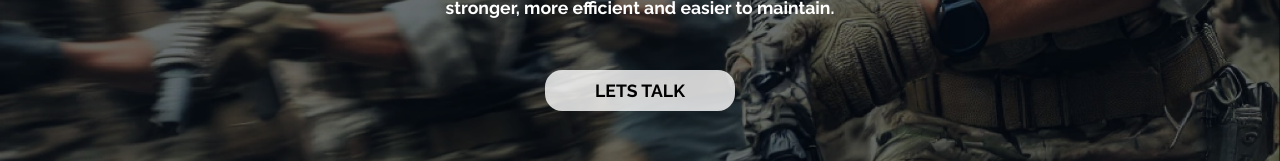
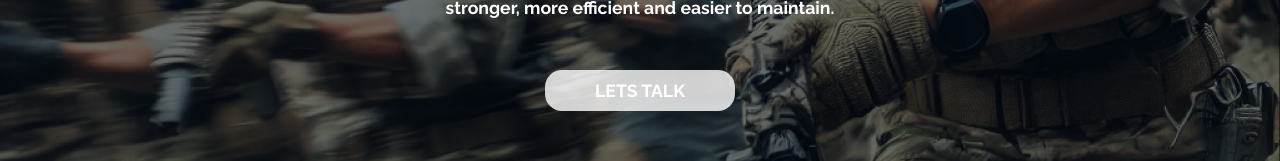
Before and after one commit to JordanMoureau/strategic-flow, a React (Create React App) app: page / in a window 1280 px wide. Shown: the part 441-602 px from the top of the page. Built offline with nearby package versions, Linux system fonts and the light colour scheme.

Commit message:
button color fix

```diff
--- a/src/styles.css
+++ b/src/styles.css
@@ -65,3 +65,7 @@ a {
   color: inherit; /* Use current text color */
   cursor: pointer; /* Ensure links look clickable */
 }
+
+button {
+  color: inherit;
+}
```
